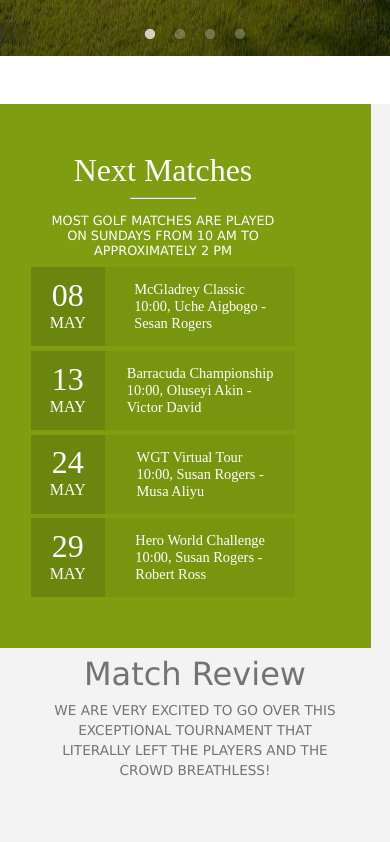
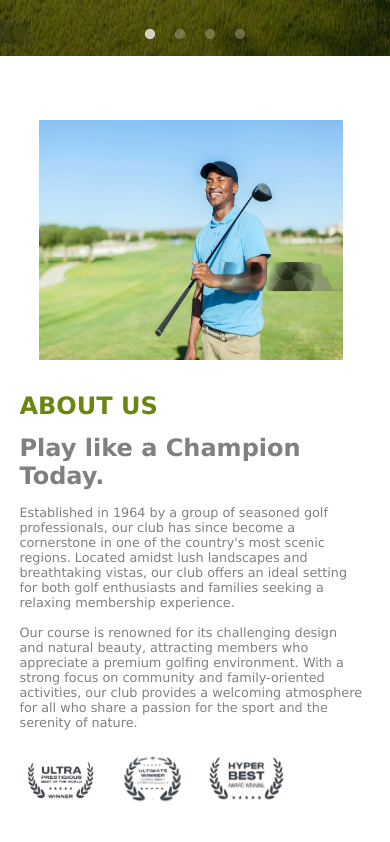
Before and after one commit to isholah360/qrcode, a React (Vite) app: page / in a window 390 px wide. Shown: the part 820-1662 px from the top of the page. Built offline with nearby package versions, Linux system fonts and the light colour scheme; a web font is replaced by a local one.

Commit message:
countbackgroud

```diff
--- a/src/component/about/coabout.css
+++ b/src/component/about/coabout.css
@@ -41,13 +41,13 @@
 @media screen and (max-width: 760px) {
     .cobout{
         grid-template-columns: 1fr;
-        padding: 0 5% 0 5%;
+        padding: 0 7% 0 5%;
         overflow-x: hidden;
-        display: none;
     }
     .cobout-img{
         height: 15rem;
-        width: 20rem;
+        width: 19rem;
+
     }
     .bout-content{
         font-size: .8rem;
--- a/src/component/countds/ads.css
+++ b/src/component/countds/ads.css
@@ -1,5 +1,5 @@
 .the-second-ds{
-    background-image: url("./assets/go4.jpeg");
+    background-image: url("/assets/go4.jpeg");
     background-repeat: no-repeat;
     background-position: center;
     background-size: cover;
--- a/src/component/header/header.jsx
+++ b/src/component/header/header.jsx
@@ -76,7 +76,7 @@
                 courses has never been easy.
               </div>
               <div className="the-button">
-                <button>BOOK TIME</button> <br className="break" />
+                <button>BOOK TIME</button>
                 <button style={{ margin: "0 .8rem" }}>LEARN MORE</button>
               </div>
             </div>
--- a/src/component/plan/plan.css
+++ b/src/component/plan/plan.css
@@ -90,7 +90,12 @@
 }
 @media screen and (max-width: 480px) {
     .plcard{
-        padding: 2rem 5rem;
+        padding: 2rem 4rem;
+        display: grid;
+        grid-template-columns: 1fr;
+        justify-items: center;
+        align-content: center;
+
     }
     .pln-complete{
         overflow-x: hidden;
```
